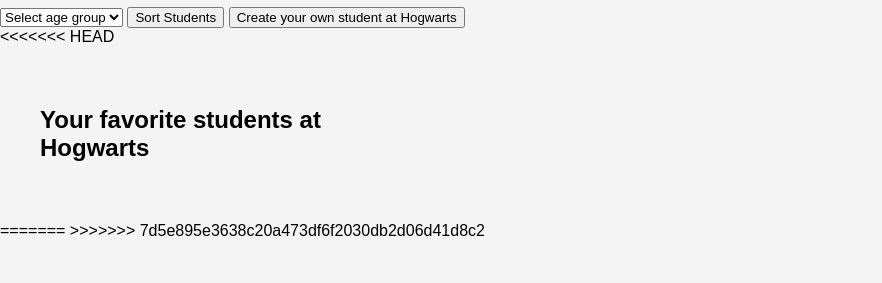
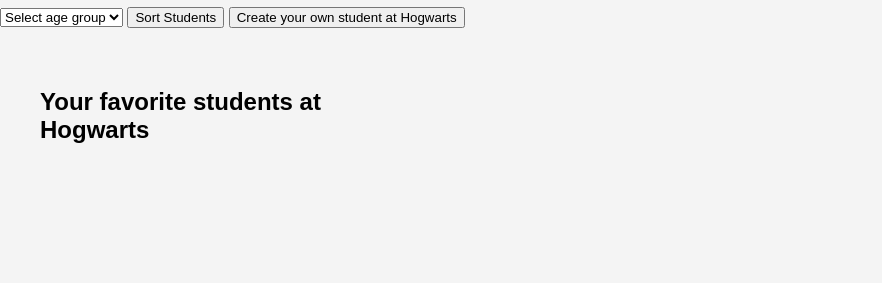
Before and after one commit to Markman555/Harry_potter_api_eksamen, a plain HTML site: page index.html in a window 1280 px wide. Shown: the part 212-495 px from the top of the page, without its empty margins (0-882 px from the left). Drawn offline with Linux system fonts and the light colour scheme; no server answers.

Commit message:
Merkelig bug oppsto, fikset

```diff
--- a/index.html
+++ b/index.html
@@ -48,10 +48,7 @@
 <button id="sortButton">Sort Students</button>
 <button id="createStudentButton">Create your own student at Hogwarts</button>
     <main>
-<<<<<<< HEAD
         <div id="favorite_students"><h2>Your favorite students at Hogwarts</h2></div>
-=======
->>>>>>> 7d5e895e3638c20a473df6f2030db2d06d41d8c2
       <div id="student_container"></div>
     </main>
     <script src="./script.js"></script>
```
